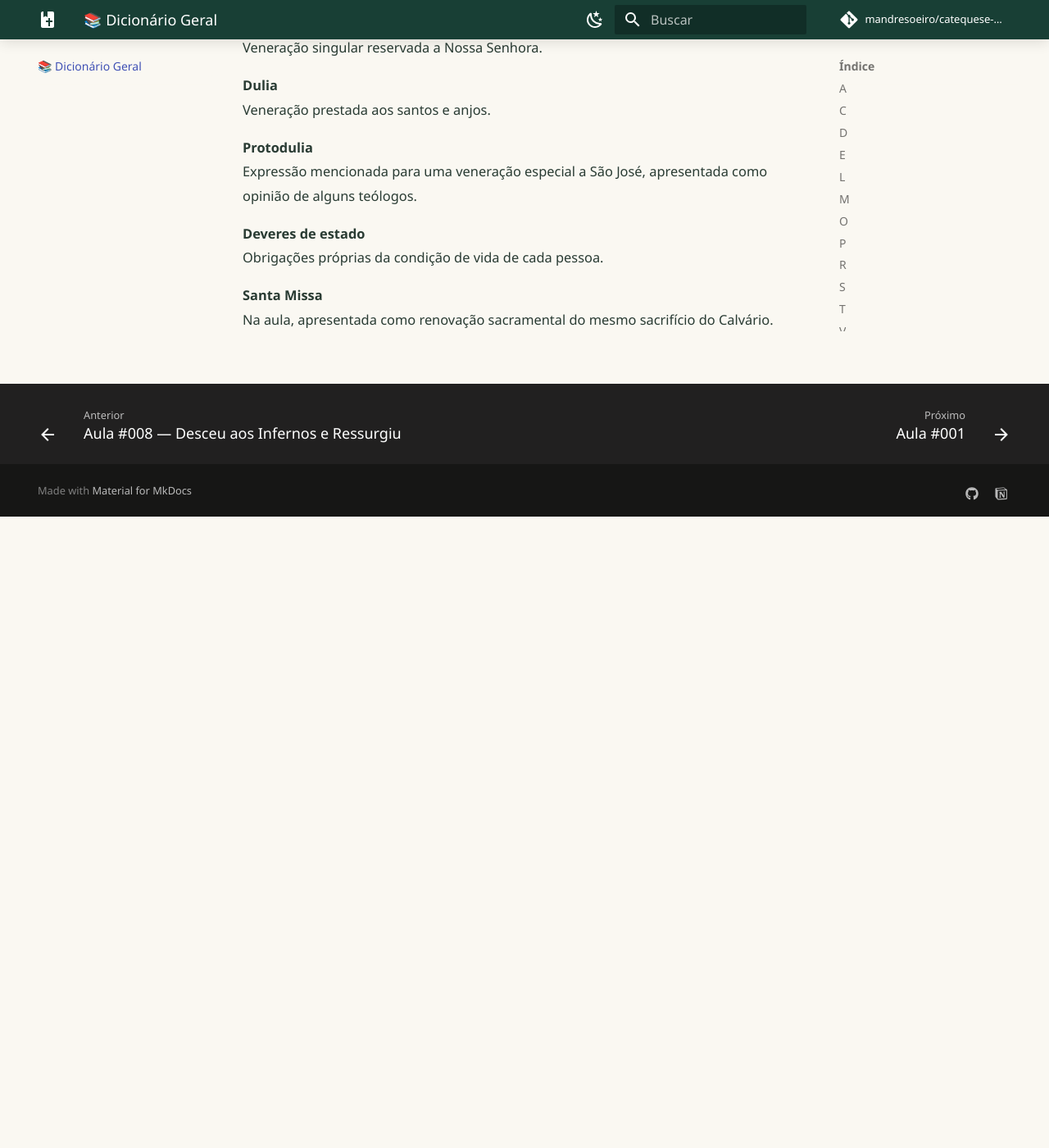
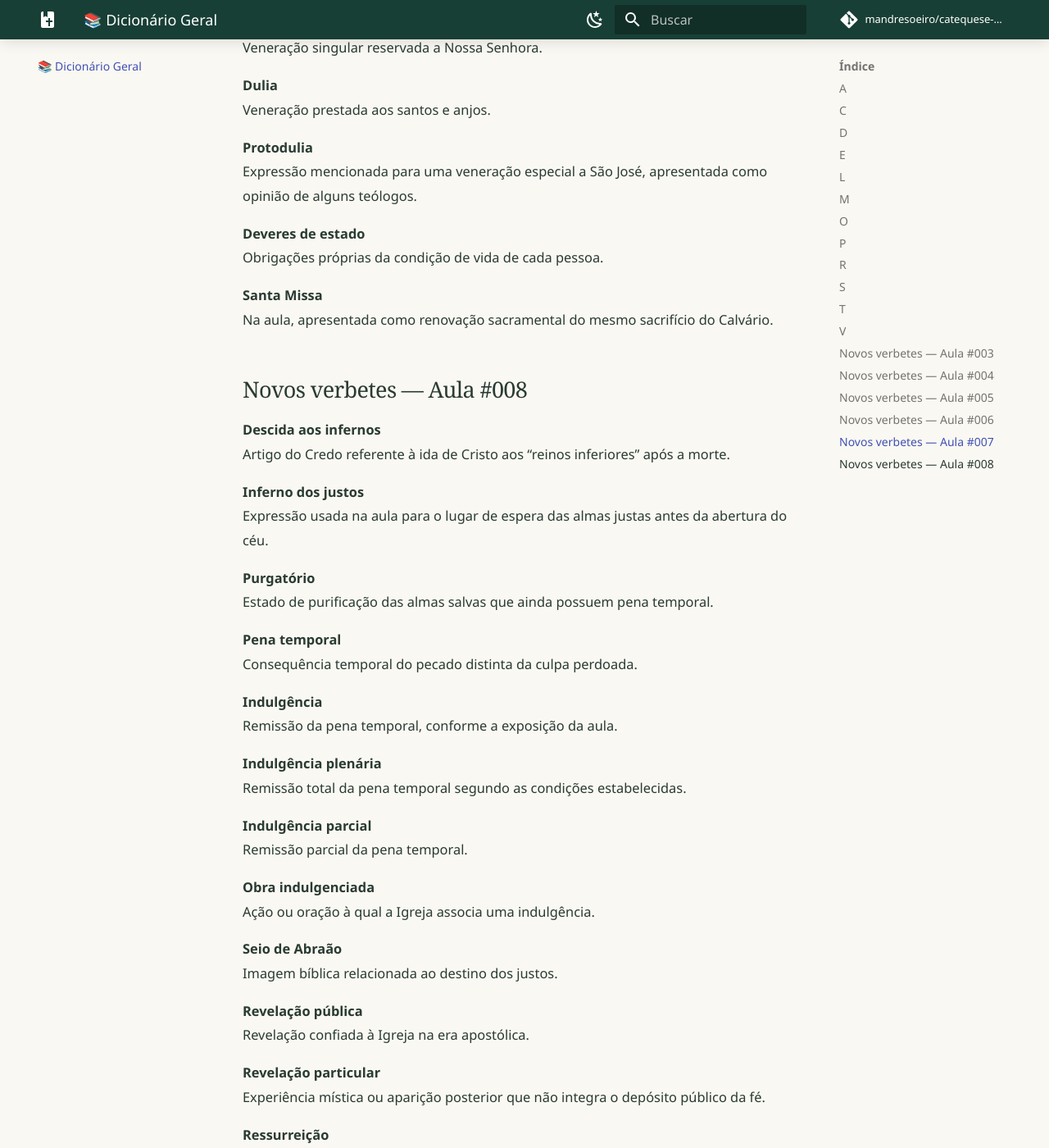
Before and after one commit to mandresoeiro/catequese-tradicional, an MkDocs documentation site: the page built from docs/dicionario.md, in a window 1280 px wide and 1400 px high, scrolled down 11273 px. Shown: the whole window at 82% size. Built offline with MkDocs 1.6.1 and Material for MkDocs 9.7.7, drawn with Linux system fonts in a browser that asks for light colours; comment, search, counter and statistics services are not loaded; before the commit the page ends 11903 px from its top, so only the background shows below that; some of the changed text lies outside the part shown.

Commit message:
docs: adiciona verbetes da aula 008

```diff
--- a/docs/dicionario.md
+++ b/docs/dicionario.md
@@ -394,3 +394,57 @@ Obrigações próprias da condição de vida de cada pessoa.
 
 **Santa Missa**
 Na aula, apresentada como renovação sacramental do mesmo sacrifício do Calvário.
+
+
+## Novos verbetes — Aula #008
+
+**Descida aos infernos**
+Artigo do Credo referente à ida de Cristo aos “reinos inferiores” após a morte.
+
+**Inferno dos justos**
+Expressão usada na aula para o lugar de espera das almas justas antes da abertura do céu.
+
+**Purgatório**
+Estado de purificação das almas salvas que ainda possuem pena temporal.
+
+**Pena temporal**
+Consequência temporal do pecado distinta da culpa perdoada.
+
+**Indulgência**
+Remissão da pena temporal, conforme a exposição da aula.
+
+**Indulgência plenária**
+Remissão total da pena temporal segundo as condições estabelecidas.
+
+**Indulgência parcial**
+Remissão parcial da pena temporal.
+
+**Obra indulgenciada**
+Ação ou oração à qual a Igreja associa uma indulgência.
+
+**Seio de Abraão**
+Imagem bíblica relacionada ao destino dos justos.
+
+**Revelação pública**
+Revelação confiada à Igreja na era apostólica.
+
+**Revelação particular**
+Experiência mística ou aparição posterior que não integra o depósito público da fé.
+
+**Ressurreição**
+Retorno de Cristo à vida corporal gloriosa.
+
+**Corpo glorioso**
+Corpo ressuscitado dotado de propriedades próprias do estado de glória.
+
+**Agilidade**
+Propriedade do corpo glorioso apresentada como liberdade em relação às limitações ordinárias de movimento.
+
+**Impassibilidade**
+Incapacidade de sofrer.
+
+**Sutileza**
+Propriedade do corpo glorioso associada à perfeita submissão à alma.
+
+**Esplendor**
+Brilho ou claridade do corpo glorioso.
```
